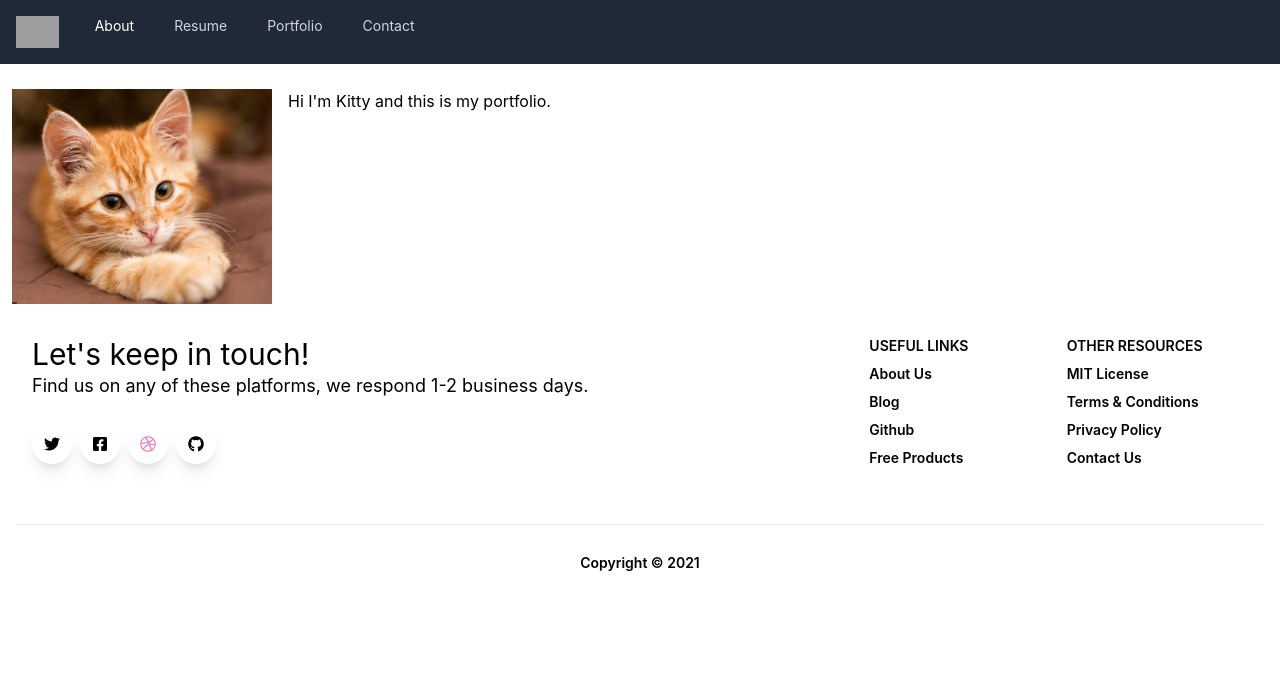
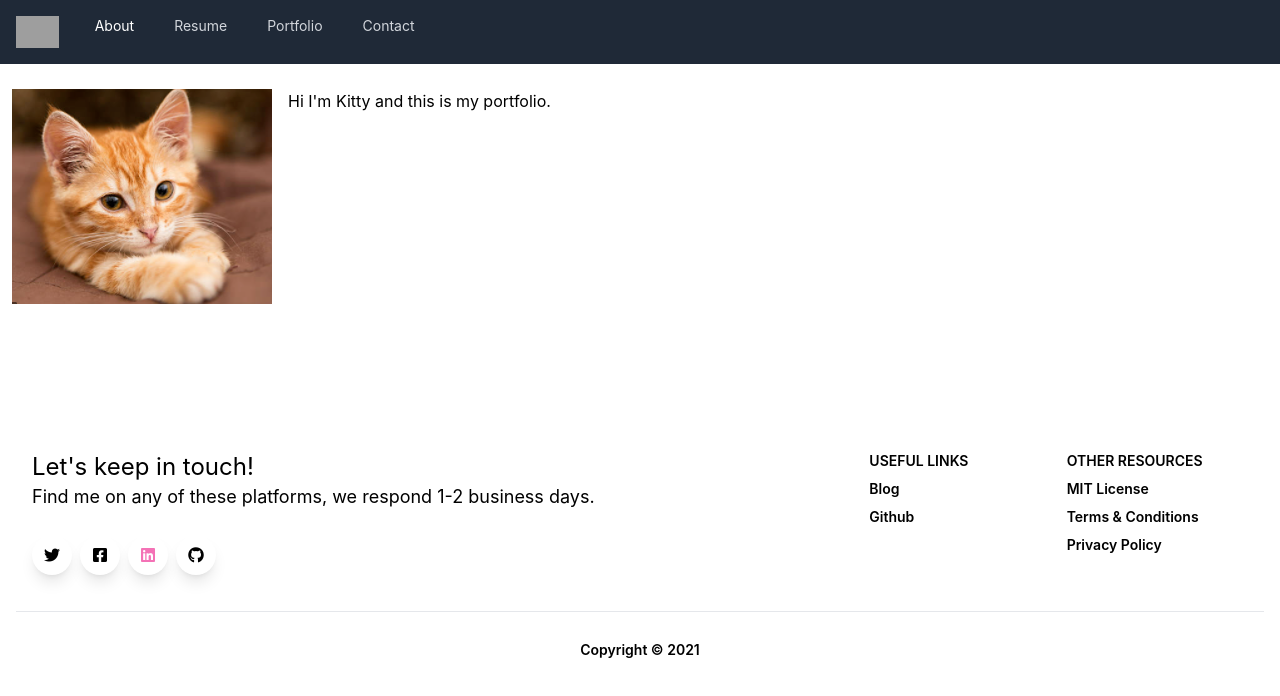
Before and after one commit to femke77/kittys-portfolio, a React (Vite) app: page / in a window 1280 px wide. Shown: the top 696 px of the page. Built offline with nearby package versions, Linux system fonts and the light colour scheme; grey boxes are pictures that could not be loaded.

Commit message:
adjusted footer

```diff
--- a/src/components/Footer.jsx
+++ b/src/components/Footer.jsx
@@ -8,15 +8,15 @@ function Footer() {
           <div class="container mx-auto px-4">
             <div class="flex flex-wrap text-left lg:text-left">
               <div class="w-full lg:w-6/12 px-4">
-                <h4 class="text-3xl fonat-semibold text-blueGray-700">Let's keep in touch!</h4>
+                <h4 class="text-2xl fonat-semibold text-blueGray-700">Let's keep in touch!</h4>
                 <h5 class="text-lg mt-0 mb-2 text-blueGray-600">
-                  Find us on any of these platforms, we respond 1-2 business days.
+                  Find me on any of these platforms, we respond 1-2 business days.
                 </h5>
                 <div class="mt-6 lg:mb-0 mb-6">
                   <button class="bg-white text-lightBlue-400 shadow-lg font-normal h-10 w-10 items-center justify-center align-center rounded-full outline-none focus:outline-none mr-2" type="button">
                     <i class="fab fa-twitter"></i></button><button class="bg-white text-lightBlue-600 shadow-lg font-normal h-10 w-10 items-center justify-center align-center rounded-full outline-none focus:outline-none mr-2" type="button">
                     <i class="fab fa-facebook-square"></i></button><button class="bg-white text-pink-400 shadow-lg font-normal h-10 w-10 items-center justify-center align-center rounded-full outline-none focus:outline-none mr-2" type="button">
-                    <i class="fab fa-dribbble"></i></button><button class="bg-white text-blueGray-800 shadow-lg font-normal h-10 w-10 items-center justify-center align-center rounded-full outline-none focus:outline-none mr-2" type="button">
+                    <i class="fab fa-linkedin"></i></button><button class="bg-white text-blueGray-800 shadow-lg font-normal h-10 w-10 items-center justify-center align-center rounded-full outline-none focus:outline-none mr-2" type="button">
                     <i class="fab fa-github"></i>
                   </button>
                 </div>
@@ -26,18 +26,14 @@ function Footer() {
                   <div class="w-full lg:w-4/12 px-4 ml-auto">
                     <span class="block uppercase text-blueGray-500 text-sm font-semibold mb-2">Useful Links</span>
                     <ul class="list-unstyled">
-                      <li>
-                        <a class="text-blueGray-600 hover:text-blueGray-800 font-semibold block pb-2 text-sm" href="https://www.creative-tim.com/presentation?ref=njs-profile">About Us</a>
-                      </li>
+
                       <li>
                         <a class="text-blueGray-600 hover:text-blueGray-800 font-semibold block pb-2 text-sm" href="https://blog.creative-tim.com?ref=njs-profile">Blog</a>
                       </li>
                       <li>
                         <a class="text-blueGray-600 hover:text-blueGray-800 font-semibold block pb-2 text-sm" href="https://www.github.com/creativetimofficial?ref=njs-profile">Github</a>
                       </li>
-                      <li>
-                        <a class="text-blueGray-600 hover:text-blueGray-800 font-semibold block pb-2 text-sm" href="https://www.creative-tim.com/bootstrap-themes/free?ref=njs-profile">Free Products</a>
-                      </li>
+
                     </ul>
                   </div>
                   <div class="w-full lg:w-4/12 px-4">
@@ -51,9 +47,6 @@ function Footer() {
                       </li>
                       <li>
                         <a class="text-blueGray-600 hover:text-blueGray-800 font-semibold block pb-2 text-sm" href="https://creative-tim.com/privacy?ref=njs-profile">Privacy Policy</a>
-                      </li>
-                      <li>
-                        <a class="text-blueGray-600 hover:text-blueGray-800 font-semibold block pb-2 text-sm" href="https://creative-tim.com/contact-us?ref=njs-profile">Contact Us</a>
                       </li>
                     </ul>
                   </div>
--- a/src/index.css
+++ b/src/index.css
@@ -31,3 +31,8 @@
   flex-wrap: wrap;
   margin-top: 25px;
 }
+
+main {
+  min-height: 300px;
+  margin-bottom: 30px;
+}
```
